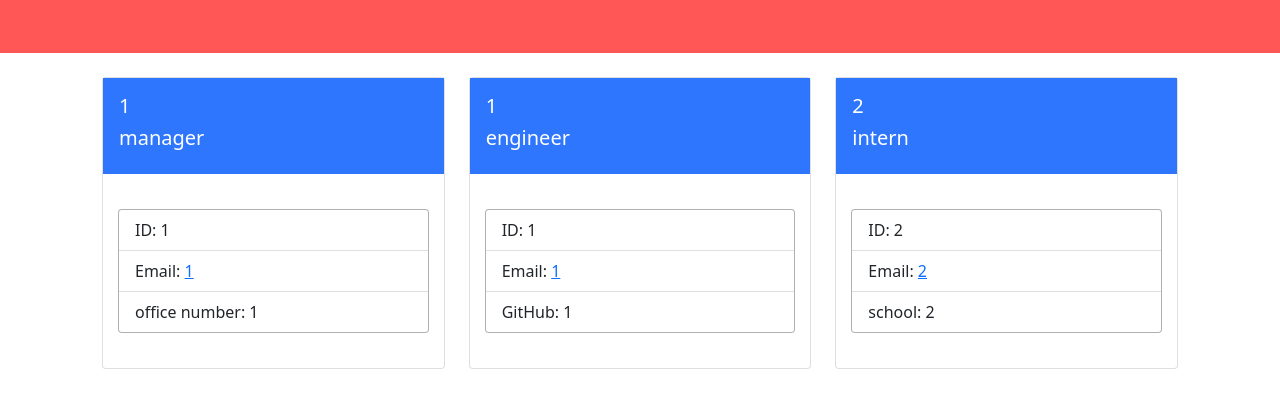
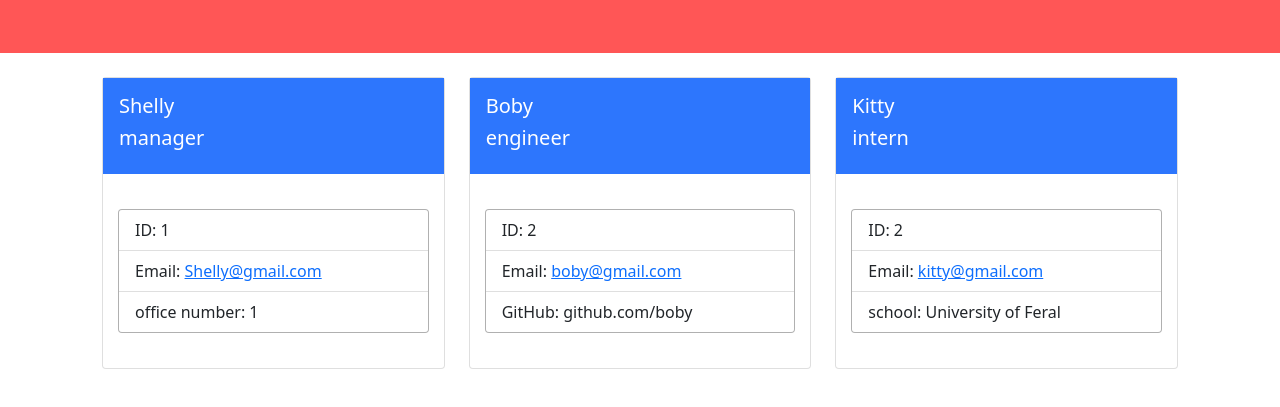
Before and after one commit to Limnation/10-team-profile-generator, a website: page profile/teamroster.html in a window 1280 px wide. Shown: the part 143-550 px from the top of the page. Drawn offline with nearby package versions, Linux system fonts and the light colour scheme.

Commit message:
updated readme image and teamroster.html

```diff
--- a/profile/teamroster.html
+++ b/profile/teamroster.html
@@ -18,13 +18,13 @@
     <div class="col">
       <div class="card">
           <div class="card-body b-color">
-          <h5 class="card-title">1</h5>
+          <h5 class="card-title">Shelly</h5>
           <h5 class="card-title"><img src="" class="" alt="">manager</h5>
           </div>
           <div class="card centers">
               <ul class="list-group list-group-flush">
                   <li class="list-group-item">ID: 1</li>
-                  <li class="list-group-item">Email: <a href="mailto:1">1</a></li>
+                  <li class="list-group-item">Email: <a href="mailto:Shelly@gmail.com">Shelly@gmail.com</a></li>
                   <li class="list-group-item">office number: 1</li>
               </ul>
           </div>
@@ -34,14 +34,14 @@
     <div class="col">
       <div class="card">
           <div class="card-body b-color">
-          <h5 class="card-title">1</h5>
+          <h5 class="card-title">Boby</h5>
           <h5 class="card-title"><img src="" class="" alt="">engineer</h5>
           </div>
           <div class="card centers">
               <ul class="list-group list-group-flush">
-                  <li class="list-group-item">ID: 1</li>
-                  <li class="list-group-item">Email: <a href="mailto:1">1</a></li>
-                  <li class="list-group-item">GitHub: 1</li>
+                  <li class="list-group-item">ID: 2</li>
+                  <li class="list-group-item">Email: <a href="mailto:boby@gmail.com">boby@gmail.com</a></li>
+                  <li class="list-group-item">GitHub: github.com/boby</li>
               </ul>
           </div>
       </div>
@@ -50,14 +50,14 @@
     <div class="col">
       <div class="card">
           <div class="card-body b-color">
-          <h5 class="card-title">2</h5>
+          <h5 class="card-title">Kitty</h5>
           <h5 class="card-title"><img src="" class="" alt="">intern</h5>
           </div>
           <div class="card centers">
               <ul class="list-group list-group-flush">
                   <li class="list-group-item">ID: 2</li>
-                  <li class="list-group-item">Email: <a href="mailto:2">2</a></li>
-                  <li class="list-group-item">school: 2</li>
+                  <li class="list-group-item">Email: <a href="mailto:kitty@gmail.com">kitty@gmail.com</a></li>
+                  <li class="list-group-item">school: University of Feral</li>
               </ul>
           </div>
       </div>
```
Also changed, not shown: README.md, assets/1.JPG, assets/2.JPG, assets/3.JPG, assets/4.JPG (deleted), assets/5.JPG (deleted).
